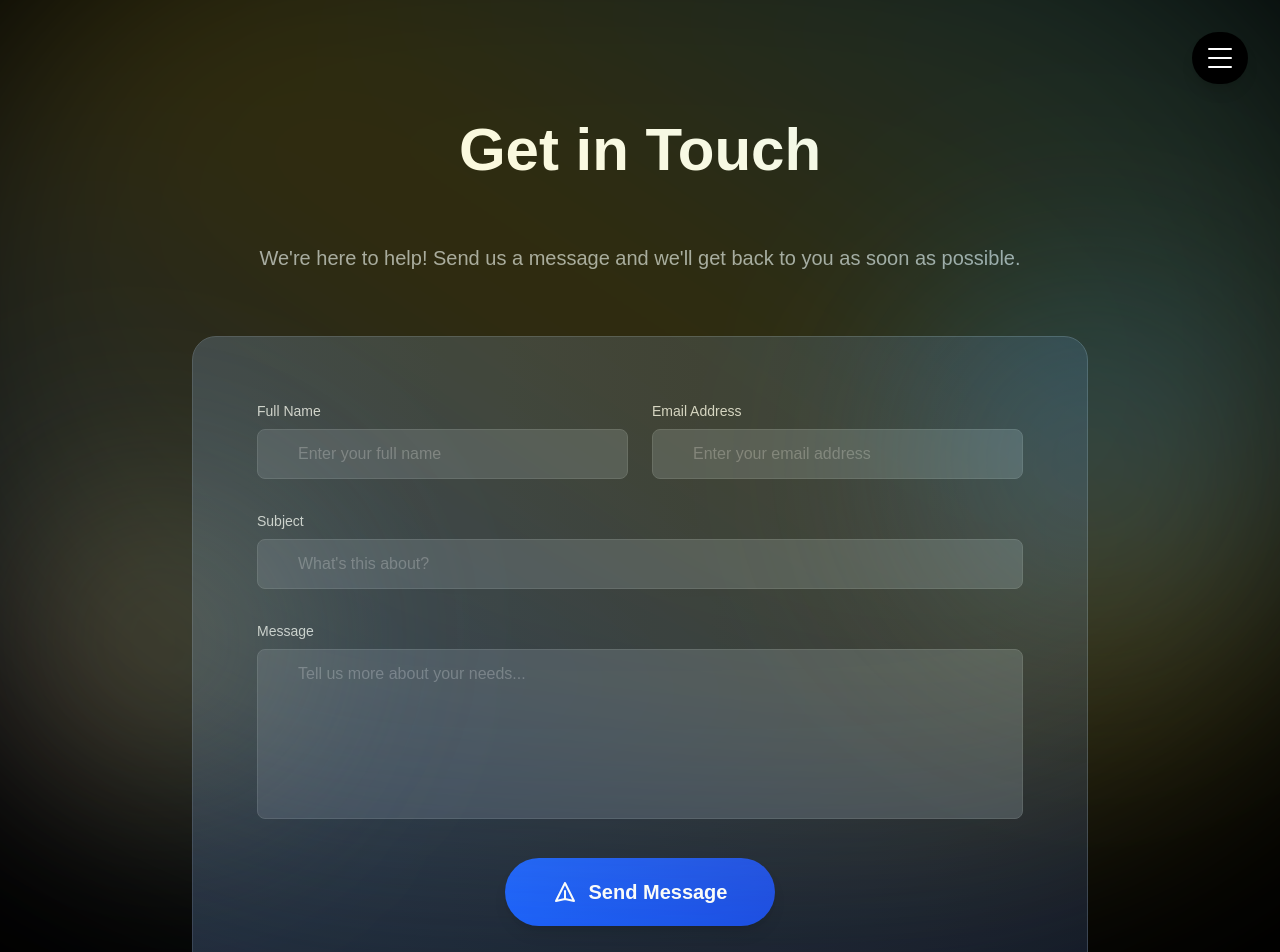
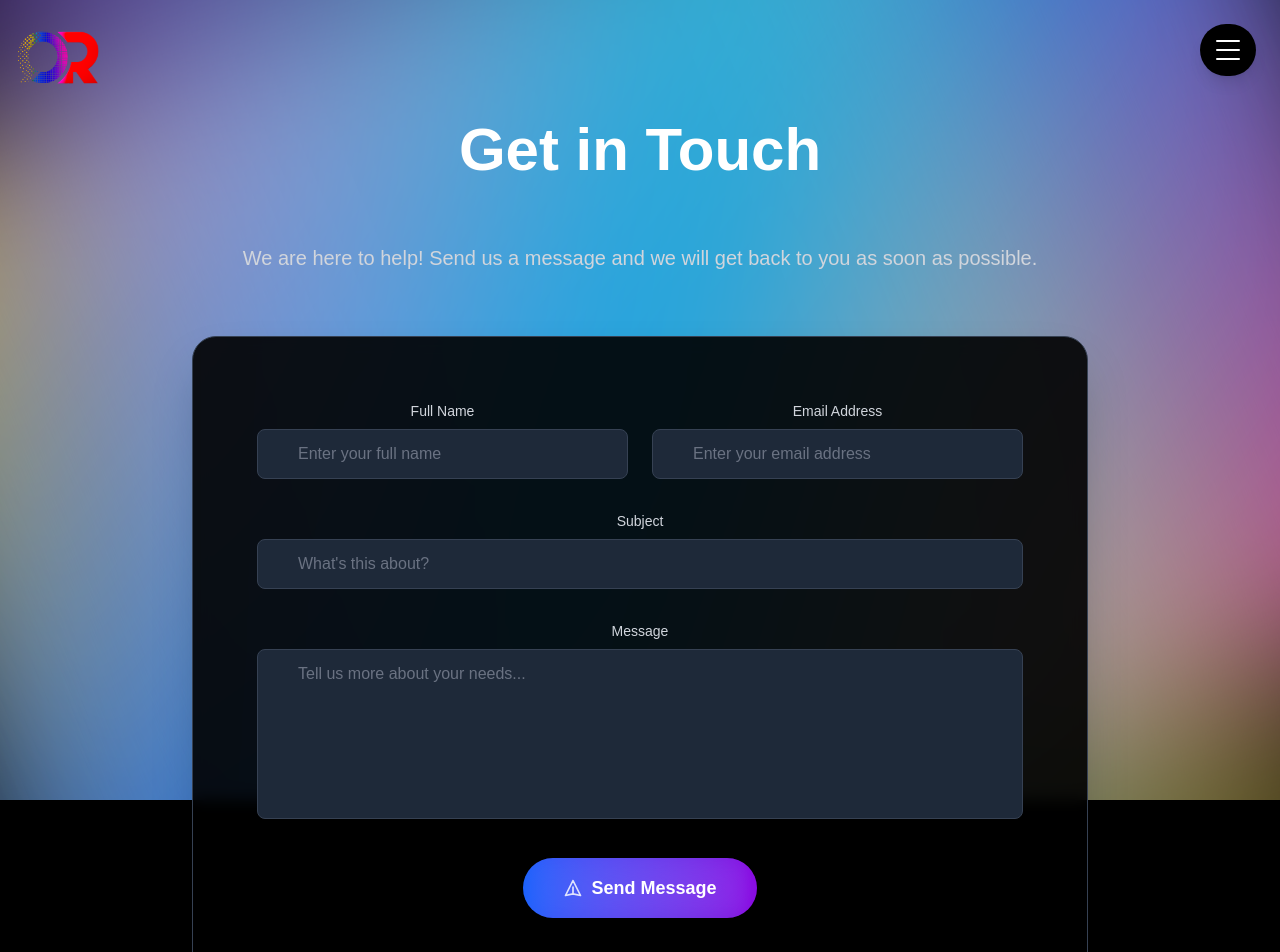
Before and after one commit to Shubam-08/pixel-ql, a Next.js app: page /contact in a window 1280 px wide. Shown: the top 952 px of the page. Built offline with nearby package versions, Linux system fonts and the light colour scheme.

Commit message:
animatedbg and menu icon enhance

```diff
--- a/app/contact/page.tsx
+++ b/app/contact/page.tsx
@@ -1,21 +1,22 @@
-'use client';
+"use client";
 
-import { useState } from 'react';
-
+import { useState } from "react";
 import AnimatedBackground from "@/components/AnimatedBackground";
 
 export default function ContactPage() {
   const [form, setForm] = useState({
-    name: '',
-    email: '',
-    subject: '',
-    message: '',
+    name: "",
+    email: "",
+    subject: "",
+    message: "",
   });
 
   const [loading, setLoading] = useState(false);
   const [success, setSuccess] = useState<string | null>(null);
 
-  const handleChange = (e: React.ChangeEvent<HTMLInputElement | HTMLTextAreaElement>) => {
+  const handleChange = (
+    e: React.ChangeEvent<HTMLInputElement | HTMLTextAreaElement>
+  ) => {
     setForm({ ...form, [e.target.id]: e.target.value });
   };
 
@@ -25,38 +26,40 @@ export default function ContactPage() {
     setSuccess(null);
 
     try {
-      const res = await fetch('/api/contact', {
-        method: 'POST',
-        headers: { 'Content-Type': 'application/json' },
+      const res = await fetch("/api/contact", {
+        method: "POST",
+        headers: { "Content-Type": "application/json" },
         body: JSON.stringify(form),
       });
 
       const data = await res.json();
 
       if (data.success) {
-        setSuccess('Message sent successfully!');
-        setForm({ name: '', email: '', subject: '', message: '' });
+        setSuccess("Message sent successfully!");
+        setForm({ name: "", email: "", subject: "", message: "" });
       } else {
-        setSuccess('Failed to send message. Try again later.');
+        setSuccess("Failed to send message. Try again later.");
       }
     } catch {
-      setSuccess('Something went wrong.');
+      setSuccess("Something went wrong.");
     } finally {
       setLoading(false);
     }
   };
 
   return (
-    <main className="min-h-screen bg-black text-white pt-20 relative overflow-hidden">
+    <main className="relative min-h-screen bg-black text-white pt-20 overflow-hidden">
       <AnimatedBackground />
-      <section className="max-w-screen-xl mx-auto py-10 px-2 md:px-8">
-        <div className="max-w-4xl mx-auto">
-          <h1 className="text-3xl sm:text-6xl font-bold mb-8 sm:mb-16 text-center">Get in Touch</h1>
-          <p className="text-lg sm:text-xl text-gray-400 text-center mb-8 sm:mb-16">
-            We&apos;re here to help! Send us a message and we&apos;ll get back to you as soon as possible.
+
+      <section className="relative z-10 max-w-screen-xl mx-auto py-10 px-2 md:px-8">
+        <div className="max-w-4xl mx-auto text-center">
+          <h1 className="text-3xl sm:text-6xl font-bold mb-8 sm:mb-16">Get in Touch</h1>
+          <p className="text-lg sm:text-xl text-gray-300 mb-8 sm:mb-16">
+            We are here to help! Send us a message and we will get back to you as soon as possible.
           </p>
 
-          <div className="bg-gradient-to-r from-gray-800 to-gray-900 rounded-3xl p-4 md:p-16 shadow-xl border border-gray-700">
+          {/* Only this box has black background */}
+          <div className="bg-black/90 backdrop-blur-sm rounded-3xl p-4 md:p-16 shadow-2xl border border-gray-700">
             <form className="space-y-8" onSubmit={handleSubmit}>
               <div className="grid grid-cols-1 md:grid-cols-2 gap-4 md:gap-6">
                 <div>
@@ -67,7 +70,7 @@ export default function ContactPage() {
                     value={form.name}
                     onChange={handleChange}
                     required
-                    className="w-full pl-10 pr-4 py-3 rounded-lg bg-gray-700 border border-gray-600 text-white focus:outline-none focus:border-blue-500 focus:ring-2 focus:ring-blue-500/50 placeholder-gray-500"
+                    className="w-full pl-10 pr-4 py-3 rounded-lg bg-gray-800 border border-gray-700 text-white placeholder-gray-500 focus:outline-none focus:ring-2 focus:ring-blue-500/50"
                     placeholder="Enter your full name"
                   />
                 </div>
@@ -79,7 +82,7 @@ export default function ContactPage() {
                     value={form.email}
                     onChange={handleChange}
                     required
-                    className="w-full pl-10 pr-4 py-3 rounded-lg bg-gray-700 border border-gray-600 text-white focus:outline-none focus:border-blue-500 focus:ring-2 focus:ring-blue-500/50 placeholder-gray-500"
+                    className="w-full pl-10 pr-4 py-3 rounded-lg bg-gray-800 border border-gray-700 text-white placeholder-gray-500 focus:outline-none focus:ring-2 focus:ring-blue-500/50"
                     placeholder="Enter your email address"
                   />
                 </div>
@@ -93,7 +96,7 @@ export default function ContactPage() {
                   value={form.subject}
                   onChange={handleChange}
                   required
-                  className="w-full pl-10 pr-4 py-3 rounded-lg bg-gray-700 border border-gray-600 text-white focus:outline-none focus:border-blue-500 focus:ring-2 focus:ring-blue-500/50 placeholder-gray-500"
+                  className="w-full pl-10 pr-4 py-3 rounded-lg bg-gray-800 border border-gray-700 text-white placeholder-gray-500 focus:outline-none focus:ring-2 focus:ring-blue-500/50"
                   placeholder="What's this about?"
                 />
               </div>
@@ -106,13 +109,13 @@ export default function ContactPage() {
                   onChange={handleChange}
                   required
                   rows={6}
-                  className="w-full pl-10 pr-4 py-3 rounded-lg bg-gray-700 border border-gray-600 text-white focus:outline-none focus:border-blue-500 focus:ring-2 focus:ring-blue-500/50 resize-none placeholder-gray-500"
+                  className="w-full pl-10 pr-4 py-3 rounded-lg bg-gray-800 border border-gray-700 text-white placeholder-gray-500 focus:outline-none focus:ring-2 focus:ring-blue-500/50 resize-none"
                   placeholder="Tell us more about your needs..."
                 />
               </div>
 
               {success && (
-                <p className={`text-center font-medium ${success.includes('success') ? 'text-green-500' : 'text-red-500'}`}>
+                <p className={`text-center font-medium ${success.includes("success") ? "text-green-500" : "text-red-500"}`}>
                   {success}
                 </p>
               )}
@@ -121,25 +124,42 @@ export default function ContactPage() {
               <button
   type="submit"
   disabled={loading}
-                  className={`inline-flex items-center justify-center px-12 py-5 text-white font-semibold rounded-full text-xl shadow-lg transform transition-all duration-300 ${
-                    loading
-                      ? 'bg-gray-500 cursor-not-allowed'
-                      : 'bg-gradient-to-r from-blue-600 to-blue-700 hover:from-blue-700 hover:to-blue-800 hover:shadow-xl hover:-translate-y-0.5'
+  className={`relative inline-flex items-center justify-center px-10 py-4 text-white font-semibold rounded-full text-lg transition-all duration-300 group overflow-hidden
+    ${loading
+      ? "bg-gray-600 cursor-not-allowed"
+      : "bg-gradient-to-r from-blue-600 to-purple-700 hover:from-purple-700 hover:to-pink-600 hover:shadow-[0_0_20px_rgba(255,255,255,0.2)]"
     }`}
 >
-                  <svg className="w-6 h-6 mr-3" fill="none" stroke="currentColor" viewBox="0 0 24 24">
-                    <path strokeLinecap="round" strokeLinejoin="round" strokeWidth={2} d="M12 19l9 2-9-18-9 18 9-2zm0 0v-8" />
+  {/* Glow background effect */}
+  <span className="absolute inset-0 bg-gradient-to-r from-blue-500 to-purple-500 blur-md opacity-30 group-hover:opacity-60 transition-opacity duration-300" />
+
+  {/* Icon and text */}
+  <span className="relative z-10 flex items-center">
+    <svg
+      className="w-5 h-5 mr-2 animate-pulse"
+      fill="none"
+      stroke="currentColor"
+      viewBox="0 0 24 24"
+    >
+      <path
+        strokeLinecap="round"
+        strokeLinejoin="round"
+        strokeWidth={2}
+        d="M12 19l9 2-9-18-9 18 9-2zm0 0v-8"
+      />
     </svg>
-                  {loading ? 'Sending...' : 'Send Message'}
+    {loading ? "Sending..." : "Send Message"}
+  </span>
 </button>
+
               </div>
             </form>
           </div>
 
-          <div className="mt-16 text-center">
+          <div className="mt-16">
             <h2 className="text-3xl font-semibold mb-4">Or reach us directly at:</h2>
-            <p className="text-gray-400 text-xl">
-              <a href="mailto:contact@qlite.com" className="hover:text-blue-500 transition-colors duration-300">
+            <p className="text-gray-300 text-xl">
+              <a href="mailto:sales@qr-pixel.com" className="hover:text-blue-500 transition-colors duration-300">
                 <svg className="inline w-6 h-6 mr-2" fill="none" stroke="currentColor" viewBox="0 0 24 24">
                   <path strokeLinecap="round" strokeLinejoin="round" strokeWidth={2} d="M3 8l7.89 5.26a2 2 0 002.22 0L21 8M5 19h14a2 2 0 002-2V7a2 2 0 00-2-2H5a2 2 0 00-2 2v10a2 2 0 002 2z" />
                 </svg>
--- a/app/layout.tsx
+++ b/app/layout.tsx
@@ -1,6 +1,7 @@
 import "./globals.css";
 import Footer from "@/components/Footer";
 import FloatingMenu from "@/components/FloatingMenu";
+import HeaderLogo from "@/components/HeaderLogo";
 
 export const metadata = {
   title: "QR pixel Website",
@@ -28,6 +29,7 @@ export default function RootLayout({ children }: { children: React.ReactNode })
     <html lang="en" className="dark">
       <body className="bg-gradient-to-b from-[#0f0f0f] to-[#1a1a1a] text-white min-h-screen flex flex-col w-full overflow-x-hidden">
         {/* FloatingMenu (menu icon and logo) shown on all pages */}
+        <HeaderLogo/>
         <FloatingMenu />
         {/* Main content grows to fill available space */}
         <main className="flex-grow">
--- a/app/projects/page.tsx
+++ b/app/projects/page.tsx
@@ -94,7 +94,7 @@ export default function ProjectsPage() {
       link: "/projects/aliha"
     },
      {
-      id: 11,
+      id: 12,
       title: "Expo City Masjid",
       image: "/expocity.jpg",
       description: "Energy-efficient lighting and automation solutions for large retail spaces",
--- a/components/AnimatedBackground.tsx
+++ b/components/AnimatedBackground.tsx
@@ -9,12 +9,38 @@ export default function AnimatedBackground() {
       aria-hidden
       initial={{ opacity: 0 }}
       animate={{ opacity: 1 }}
-      transition={{ duration: 1.2 }}
-      className="pointer-events-none fixed inset-0 z-0"
+      transition={{ duration: 0.5 }}
+      className="pointer-events-none fixed inset-0 z-0 overflow-hidden"
     >
-      <div className="absolute -top-40 left-1/2 w-[120vw] h-[80vw] -translate-x-1/2 bg-gradient-to-tr from-blue-400/30 via-yellow-300/30 via-pink-400/30 to-cyan-400/30 blur-[120px] animate-[pulse_8s_ease-in-out_infinite] rounded-full" />
-      <div className="absolute top-1/3 right-0 w-96 h-96 bg-gradient-to-br from-cyan-400/20 via-blue-400/20 to-yellow-300/20 blur-[100px] rounded-full animate-[spin_60s_linear_infinite]" />
-      <div className="absolute bottom-0 left-0 w-80 h-80 bg-gradient-to-tr from-pink-400/20 via-yellow-300/20 to-blue-400/20 blur-[100px] rounded-full animate-[spin_90s_linear_infinite]" />
+      {/* Fullscreen animated background */}
+      <motion.div
+        className="absolute w-full h-full bg-gradient-to-br from-pink-500 via-blue-500 to-yellow-400 opacity-50 blur-3xl"
+        animate={{
+          scale: [1, 1.2, 1],
+          rotate: [0, 360],
+          opacity: [0.5, 0.8, 0.5],
+        }}
+        transition={{
+          duration: 12,
+          repeat: Infinity,
+          ease: "easeInOut",
+        }}
+      />
+
+      {/* Additional color overlay */}
+      <motion.div
+        className="absolute w-full h-full bg-gradient-to-tr from-purple-500 via-cyan-400 to-amber-400 opacity-40 blur-[100px]"
+        animate={{
+          scale: [1.1, 1.3, 1.1],
+          rotate: [360, 0],
+          opacity: [0.4, 0.7, 0.4],
+        }}
+        transition={{
+          duration: 8,
+          repeat: Infinity,
+          ease: "easeInOut",
+        }}
+      />
     </motion.div>
   );
 }
--- a/components/FloatingMenu.tsx
+++ b/components/FloatingMenu.tsx
@@ -1,22 +1,17 @@
 "use client";
 
-import React, { useState } from "react";
+import React, { useState, useEffect } from "react";
 import Link from "next/link";
 import { motion, AnimatePresence } from "framer-motion";
-import { Home, User, FolderKanban, PenLine, Mail } from 'lucide-react';
-
+import { Home, User, FolderKanban, PenLine, Mail } from "lucide-react";
 
 export default function FloatingMenu() {
   const [open, setOpen] = useState(false);
   const [logoVisible, setLogoVisible] = useState(true);
 
-  React.useEffect(() => {
+  useEffect(() => {
     const handleScroll = () => {
-      if (window.scrollY > 10) {
-        setLogoVisible(false);
-      } else {
-        setLogoVisible(true);
-      }
+      setLogoVisible(window.scrollY <= 10);
     };
     window.addEventListener("scroll", handleScroll);
     return () => window.removeEventListener("scroll", handleScroll);
@@ -28,44 +23,40 @@ export default function FloatingMenu() {
     { label: "Projects", href: "/projects", icon: FolderKanban },
     { label: "Blog", href: "/blog", icon: PenLine },
     { label: "Contact", href: "/contact", icon: Mail },
-  ]; // Services REMOVED from menu
+  ];
 
   return (
     <>
-      {/* Logo - top-left, disappears on scroll */}
+      {/* Logo (optional, left-top disappearing) */}
       <motion.div
         initial={{ opacity: 1 }}
         animate={{ opacity: logoVisible ? 1 : 0 }}
         transition={{ duration: 0.5 }}
-        className="fixed top-4 left-4 z-50 flex flex-col items-start pointer-events-none"
-        style={{ pointerEvents: 'none' }}
+        className="fixed top-4 left-4 z-50 pointer-events-none"
       >
-
+        {/* You can add logo content here if needed */}
       </motion.div>
 
-
-      {/* Menu Button */}
+      {/* Menu Toggle Button */}
       <motion.div
         initial={{ opacity: 1 }}
         animate={{ opacity: logoVisible ? 1 : 0 }}
         transition={{ duration: 0.5 }}
-        style={{ pointerEvents: logoVisible ? 'auto' : 'none' }}
-        className="fixed top-4 right-0 sm:top-4 sm:right-2 md:top-8 md:right-8 z-50"
+        style={{ pointerEvents: logoVisible ? "auto" : "none" }}
+        className="fixed top-4 right-4 sm:top-4 sm:right-4 md:top-6 md:right-6 z-50"
       >
         <button
           aria-label={open ? "Close menu" : "Open menu"}
           onClick={() => setOpen((v) => !v)}
-          className="bg-black text-white p-3 sm:p-4 m-2 md:m-0 rounded-full shadow-lg backdrop-blur-lg hover:scale-110 focus:outline-none focus:ring-4 focus:ring-yellow-400 transition-all"
+          className="bg-black text-white p-3 sm:p-4 rounded-full shadow-lg backdrop-blur-lg hover:scale-110 focus:outline-none focus:ring-4 focus:ring-yellow-400 transition-all"
           style={{ boxShadow: open ? "0 0 32px #0ff8" : undefined }}
         >
           {open ? (
-            // ❌ White Cross Icon
             <div className="w-6 h-6 relative">
-              <span className="absolute top-1/2 left-0 w-full h-1 bg-white transform rotate-45"></span>
-              <span className="absolute top-1/2 left-0 w-full h-1 bg-white transform -rotate-45"></span>
+              <span className="absolute top-1/2 left-0 w-full h-1 bg-white transform rotate-45" />
+              <span className="absolute top-1/2 left-0 w-full h-1 bg-white transform -rotate-45" />
             </div>
           ) : (
-            // 🍔 Hamburger Icon
             <div className="flex flex-col justify-between w-6 h-5">
               <span className="w-full h-[2px] bg-white rounded" />
               <span className="w-full h-[2px] bg-white rounded" />
@@ -75,36 +66,36 @@ export default function FloatingMenu() {
         </button>
       </motion.div>
 
-      {/* Animated Menu Overlay */}
+      {/* Dropdown Menu (below the icon) */}
       <AnimatePresence>
         {open && (
           <motion.nav
-            initial={{ opacity: 0 }}
-            animate={{ opacity: 1 }}
-            exit={{ opacity: 0 }}
-            className="fixed inset-0 z-40 flex items-center justify-center bg-black/80 backdrop-blur-lg w-full h-full max-w-full overflow-x-hidden"
+            initial={{ opacity: 0, y: -10 }}
+            animate={{ opacity: 1, y: 0 }}
+            exit={{ opacity: 0, y: -10 }}
+            transition={{ duration: 0.3 }}
+            className="absolute top-20 right-6 sm:right-8 z-40"
           >
             <motion.ul
-              initial={{ scale: 0.92, y: 60, opacity: 0 }}
-              animate={{ scale: 1.08, y: 0, opacity: 1 }}
-              exit={{ scale: 0.92, y: 60, opacity: 0 }}
-              transition={{ type: "spring", stiffness: 220, damping: 22 }}
-              className="flex flex-col gap-2.5 bg-black/40 rounded-xl p-3 sm:p-4 shadow-xl border border-yellow-400/20 backdrop-blur-md w-full max-w-[240px] sm:max-w-[300px] text-base font-semibold"
+              initial={{ scale: 0.95, opacity: 0 }}
+              animate={{ scale: 1, opacity: 1 }}
+              exit={{ scale: 0.95, opacity: 0 }}
+              transition={{ type: "spring", stiffness: 220, damping: 20 }}
+              className="flex flex-col gap-2 bg-black/70 rounded-xl p-3 sm:p-4 shadow-xl border border-yellow-400/30 backdrop-blur-md w-[240px] text-base font-semibold"
             >
               {navLinks.map(({ label, href, icon: Icon }) => (
                 <motion.li
                   key={href}
-                  whileHover={{ scale: 1.08, boxShadow: "0 0 24px #0ff8" }}
+                  whileHover={{ scale: 1.08 }}
                   whileTap={{ scale: 0.97 }}
-                  transition={{ type: "spring", stiffness: 300, damping: 18 }}
                   className="rounded-xl overflow-hidden group"
                 >
                   <Link
-  href={href}
-  className="flex items-center gap-4 px-6 py-4 md:py-5 text-2xl md:text-3xl font-bold text-gray-900 hover:text-yellow-700 transition-colors bg-[#f5e9da]/30 group-hover:bg-[#f5f5dc]/60 group-hover:shadow-yellow-400/40 focus:outline-none focus:ring-2 focus:ring-yellow-400"
-  onClick={() => setOpen(false)}
->
-                    <Icon className="w-8 h-8 text-yellow-400 group-hover:text-yellow-500 transition-colors drop-shadow-[0_0_8px_#ffe06699]" />
+                    href={href}
+                    className="flex items-center gap-4 px-6 py-3 text-xl font-bold text-gray-100 hover:text-yellow-400 transition-colors bg-white/10 hover:bg-white/20"
+                    onClick={() => setOpen(false)}
+                  >
+                    <Icon className="w-6 h-6 text-yellow-400 group-hover:text-yellow-500 transition-colors drop-shadow" />
                     <span>{label}</span>
                   </Link>
                 </motion.li>
--- a/components/HeaderLogo.tsx
+++ b/components/HeaderLogo.tsx
@@ -2,17 +2,21 @@
 "use client";
 
 import Image from "next/image";
+import Link from "next/link";
 
 export default function HeaderLogo() {
   return (
-    <div className="absolute top-6 sm:top-6.5 left-4 z-50">
-      <Image
-        src="/logonew1.png"
-        alt="Company Logo"
-        width={85}
-        height={40}
-        className="object-contain w-[70px] sm:w-[85px] h-auto"
-      />
+    <div className="absolute top-6 sm:top-[1.625rem] left-4 z-50">
+      <Link href="/" className="pointer-events-auto" aria-label="Go to homepage">
+        <Image
+          src="/logonew1.png" // Make sure this path is correct
+          alt="Company Logo"
+          width={85}
+          height={40}
+          className="object-contain w-[70px] sm:w-[85px] h-auto transition-opacity hover:opacity-90"
+          priority
+        />
+      </Link>
     </div>
   );
 }
```
Also changed, not shown: app/about/page.tsx (+84 -112 lines). Lines whose indentation alone changed are shown as unchanged.
